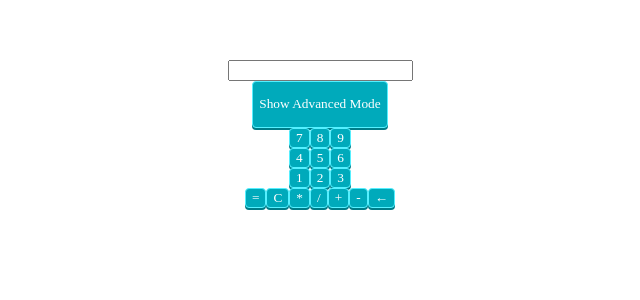
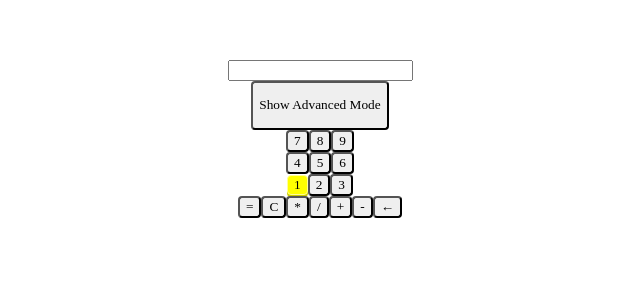
Before and after one commit to Auralcat/v-calculator, a Vue app: page / in a window 1280 px wide. Shown: the top 300 px of the page, without its empty margins (320-960 px from the left). Built offline with nearby package versions, Linux system fonts and the light colour scheme.

Commit message:
Test number button styling

```diff
--- a/src/components/Button.vue
+++ b/src/components/Button.vue
@@ -6,7 +6,7 @@
 import store from "@/store"
 
 export default {
-  props: ['label', 'color'],
+  props: ['label'],
   methods: {
     press () {
       switch (this.label) {
@@ -42,32 +42,29 @@ export default {
 <!-- Add "scoped" attribute to limit CSS to this component only -->
 <!-- You'd better use Sass for this. -->
 <style lang="scss">
+  @mixin button-colors($base, $font:#000) {
+    background-color: $base;
+    border: 1px solid lighten($base, 30%);
+    box-shadow: 0 2px 0 darken($base, 10%);
+    color: $font;
+  }
   .number {
-    background-color: #ff9;
-    border: 1px solid lighten(#ff9, 30%);
-    box-shadow: 0 2px 0 darken(#ff9, 10%);
+    @include button-colors(#ff0)
   }
 
   .operation {
-    background-color: #f00;
-    border: 1px solid lighten(#f00, 30%);
-    box-shadow: 0 2px 0 darken(#f00, 10%);
+    @include button-colors(#f00)
   }
 
 button {
   font-family: OpenSans;
-  color: #FFFFFF;
-  background-color: #0ab;
-  border: 1px solid lighten(#0ab, 30%);
   border-radius: 4px;
-  box-shadow: 0 2px 0 darken(#0ab, 10%);
   position: relative;
   top: 0px;
-  transition: all ease 0.3s;
+  transition: all 0.2s;
 }
 
 button:active {
-  box-shadow: 0 2px 0 darken(#0ab, 10%);
-  top: 4px;
+  top: 2px;
 }
 </style>
--- a/src/components/Main.vue
+++ b/src/components/Main.vue
@@ -26,7 +26,7 @@
           <calc-button label="6"/>
         </div>
         <div class="number-row">
-          <calc-button label="1"/>
+          <calc-button class="number" label="1"/>
           <calc-button label="2"/>
           <calc-button label="3"/>
         </div>
```
